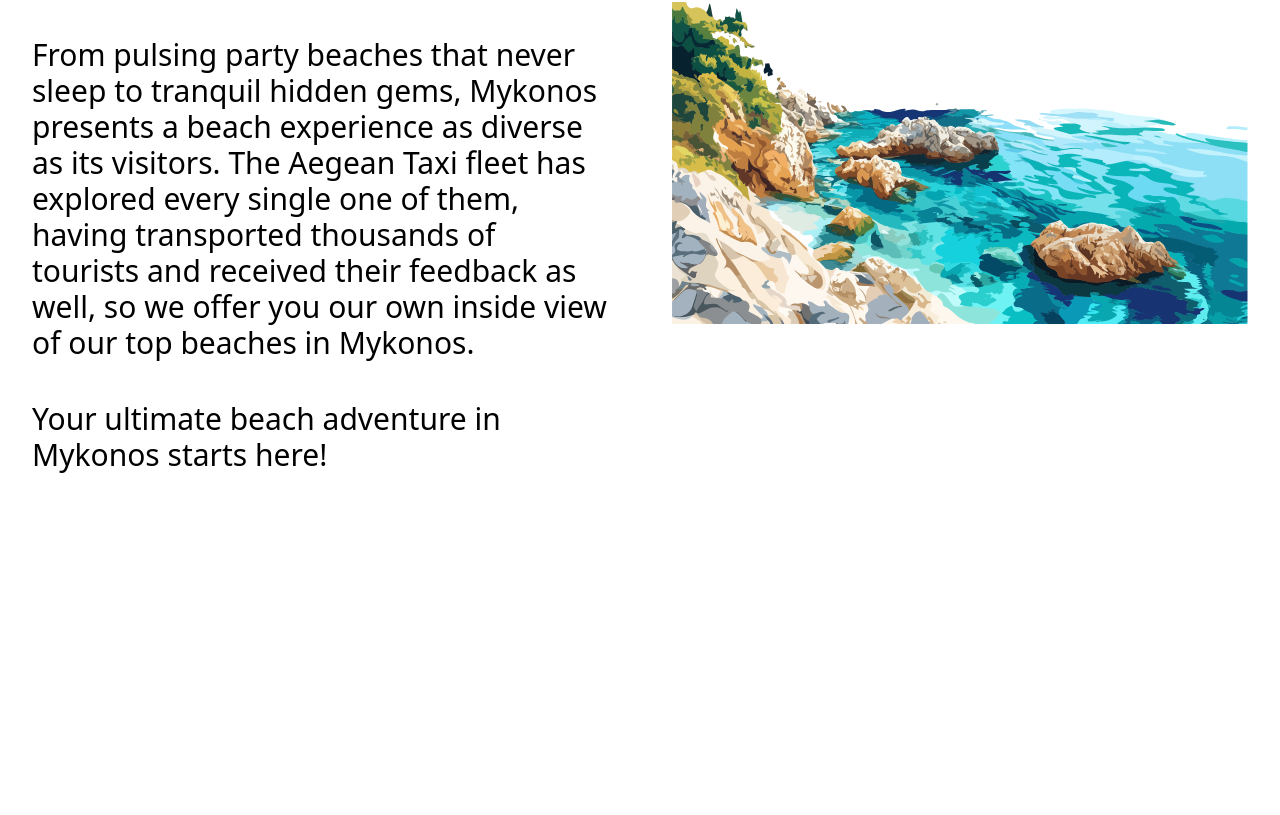
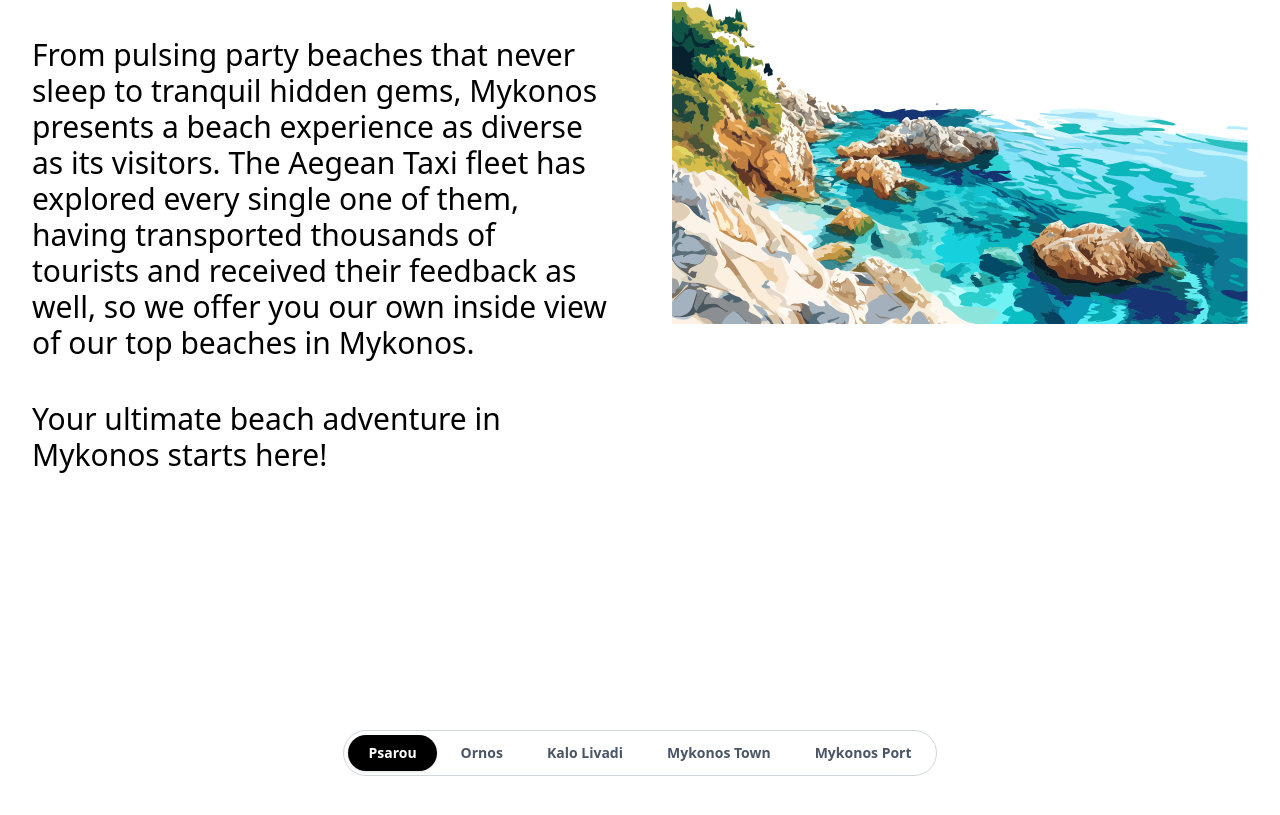
Before and after one commit to akvrmvlakis/mykonos-airport, a Next.js app: page /beaches in a window 1280 px wide. Shown: the part 979-1794 px from the top of the page. Before the commit the page ends 1500 px from the top, so only its background shows below. Built offline with nearby package versions, Linux system fonts and the light colour scheme.

Commit message:
fix vector size issue on main page

```diff
--- a/app/beaches/page.tsx
+++ b/app/beaches/page.tsx
@@ -1,5 +1,9 @@
+"use client";
+
 import Image from "next/image";
 import Link from "next/link";
+import React, { useState } from "react";
+import PillSelector from "@/components/PillSelector"; // Import the new component
 
 export default function Beaches() {
   return (
@@ -52,7 +56,7 @@ export default function Beaches() {
         </div>
       </section>
 
-      <section className="relative flex-1 flex flex-col justify-start xl:justify-center items-center text-center xl:px-8 pt-8 xl:pt-24 pb-12 rounded-t-[38px] -mt-16 bg-white min-h-[100dvh] xl:min-h-[80dvh]">
+      <section className="relative flex-1 flex flex-col justify-start xl:justify-center items-center text-center xl:px-8 pt-8 xl:pt-24 rounded-t-[38px] -mt-16 bg-white min-h-[100dvh] xl:min-h-[80dvh]">
         <div className="absolute inset-0 xl:hidden"></div>
         <div className="relative z-10 w-full grid grid-cols-1 xl:grid-cols-2 gap-y-4 xl:gap-y-10 xl:gap-x-16 items-center">
           <div className="order-1 flex flex-col justify-start gap-8 px-4 xl:px-0">
@@ -87,6 +91,14 @@ export default function Beaches() {
           </div>
         </div>
       </section>
+
+      <section className="relative flex-1 flex flex-col justify-start xl:justify-center items-center text-center px-4 xl:px-8 pt-8 xl:pt-24 pb-12 rounded-t-[38px] -mt-16 bg-white min-h-[100dvh] xl:min-h-[80dvh]">
+        <div className="relative z-10 w-full flex flex-col items-center">
+          <div className="w-full">
+            <PillSelector />
+          </div>
+        </div>
+      </section>
     </main>
   );
 }
--- /dev/null
+++ b/app/components/PillSelector.tsx
@@ -0,0 +1,116 @@
+import React, { useState, useRef, useEffect } from "react";
+
+// You can define the items for the pills here or pass them as props.
+const pillItems = [
+  "Psarou",
+  "Ornos",
+  "Kalo Livadi",
+  "Mykonos Town",
+  "Mykonos Port",
+];
+
+// This is the main component for the pill selector.
+export default function PillSelector() {
+  const [activePill, setActivePill] = useState(pillItems[0]);
+
+  // --- STATE FOR FADE EFFECT ---
+  const [showLeftFade, setShowLeftFade] = useState(false);
+  const [showRightFade, setShowRightFade] = useState(true);
+
+  // A ref to get direct access to the scrolling container element.
+  const scrollContainerRef = useRef<HTMLDivElement>(null);
+
+  // --- EFFECT TO HANDLE SCROLLING & FADES ---
+  useEffect(() => {
+    const container = scrollContainerRef.current;
+
+    const handleScroll = () => {
+      if (container) {
+        // Show left fade if scrolled more than a few pixels from the start.
+        setShowLeftFade(container.scrollLeft > 10);
+
+        // Show right fade if there is more content to scroll to on the right.
+        const isScrolledToEnd =
+          container.scrollWidth - container.scrollLeft - container.clientWidth <
+          10;
+        setShowRightFade(!isScrolledToEnd);
+      }
+    };
+
+    // Check scroll position on mount and on resize.
+    if (container) {
+      container.addEventListener("scroll", handleScroll);
+      window.addEventListener("resize", handleScroll);
+
+      // Initial check
+      handleScroll();
+    }
+
+    // Cleanup function to remove event listeners.
+    return () => {
+      if (container) {
+        container.removeEventListener("scroll", handleScroll);
+        window.removeEventListener("resize", handleScroll);
+      }
+    };
+  }, []); // Empty dependency array means this effect runs once on mount.
+
+  return (
+    // THE FIX:
+    // 1. `w-auto` and `inline-block` are used to make the container's width
+    //    dependent on its content.
+    // 2. `max-w-full` ensures it doesn't overflow its parent on small screens.
+    <div className="relative inline-block w-auto max-w-full mx-auto">
+      {/* --- Left Fade/Blur Effect --- */}
+      {/* THE FIX: Changed from-gray-100 to from-white to match the background */}
+      <div
+        className={`absolute top-0 left-0 bottom-0 w-12 bg-gradient-to-r from-white to-transparent transition-opacity duration-300 pointer-events-none rounded-full ${
+          showLeftFade ? "opacity-100" : "opacity-0"
+        }`}
+      />
+
+      {/* We add a style tag here to hide the scrollbar across all browsers. */}
+      <style>
+        {`
+          .scrollbar-hide::-webkit-scrollbar {
+              display: none;
+          }
+          .scrollbar-hide {
+              -ms-overflow-style: none;  /* IE and Edge */
+              scrollbar-width: none;  /* Firefox */
+          }
+        `}
+      </style>
+
+      {/* Main scrolling container */}
+      <div
+        ref={scrollContainerRef}
+        className="bg-white border border-gray-300 rounded-full p-1 flex items-center space-x-1 overflow-x-auto whitespace-nowrap scrollbar-hide"
+      >
+        {pillItems.map((item) => (
+          <button
+            key={item}
+            onClick={() => setActivePill(item)}
+            className={`px-5 py-2 rounded-full text-sm font-semibold transition-colors duration-200 ease-in-out focus:outline-none focus:ring-2 focus:ring-offset-2 focus:ring-black flex-shrink-0
+              ${
+                activePill === item
+                  ? "bg-black text-white shadow"
+                  : "bg-transparent text-gray-600 hover:bg-gray-200"
+              }
+            `}
+          >
+            {item}
+          </button>
+        ))}
+      </div>
+
+      {/* --- Right Fade/Blur Effect --- */}
+      {/* THE FIX: Changed from-gray-100 to from-white to match the background */}
+      <div
+        className={`absolute top-0 right-0 bottom-0 w-12 bg-gradient-to-l from-white to-transparent transition-opacity duration-300 pointer-events-none rounded-full ${
+          showRightFade ? "opacity-100" : "opacity-0"
+        }`}
+      />
+    </div>
+  );
+}
--- a/app/page.tsx
+++ b/app/page.tsx
@@ -30,8 +30,7 @@ export default function Home() {
                 src="/images/travel-information-vector.svg"
                 alt="Travel information map icon"
                 style={{ objectFit: "contain" }}
-                width={227}
-                height={213}
+                fill
               />
             </div>
             <div className="relative w-[95px] h-[94px] xl:w-[180px] xl:h-[179px] -translate-y-6 xl:translate-y-4 z-10 row-start-1 col-start-1">
@@ -39,8 +38,7 @@ export default function Home() {
                 src="/images/travel-guide-vector.svg"
                 alt="Travel guide icon"
                 style={{ objectFit: "contain" }}
-                width={500}
-                height={500}
+                fill
               />
             </div>
           </div>
```
